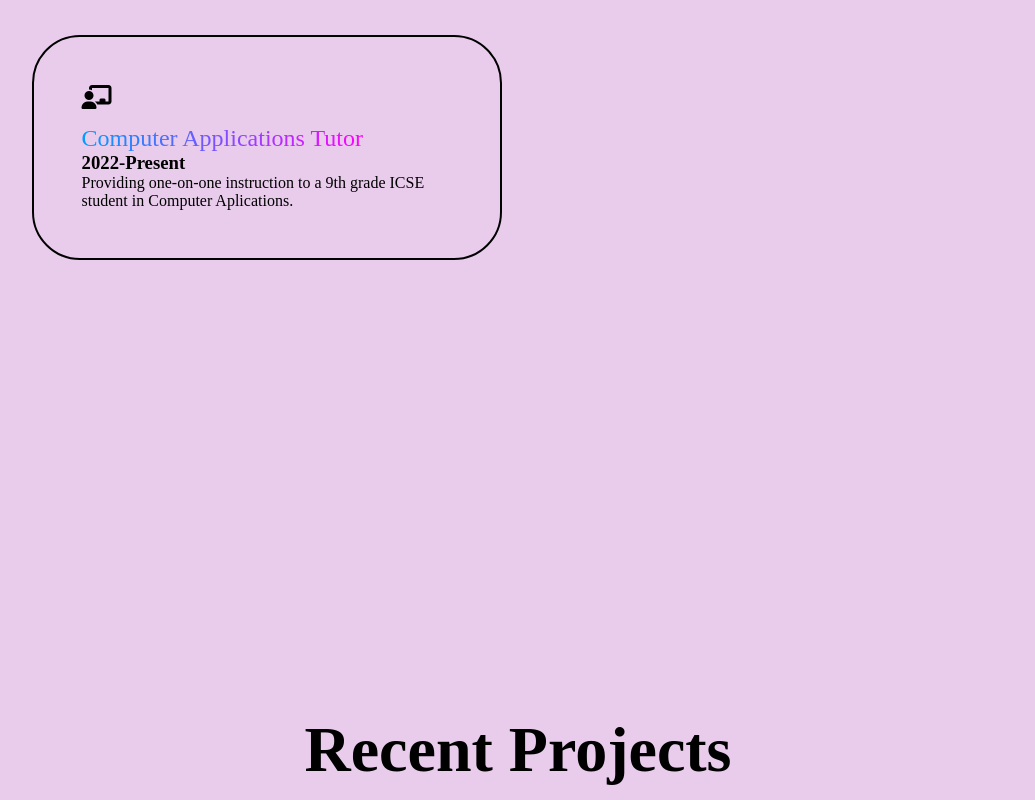
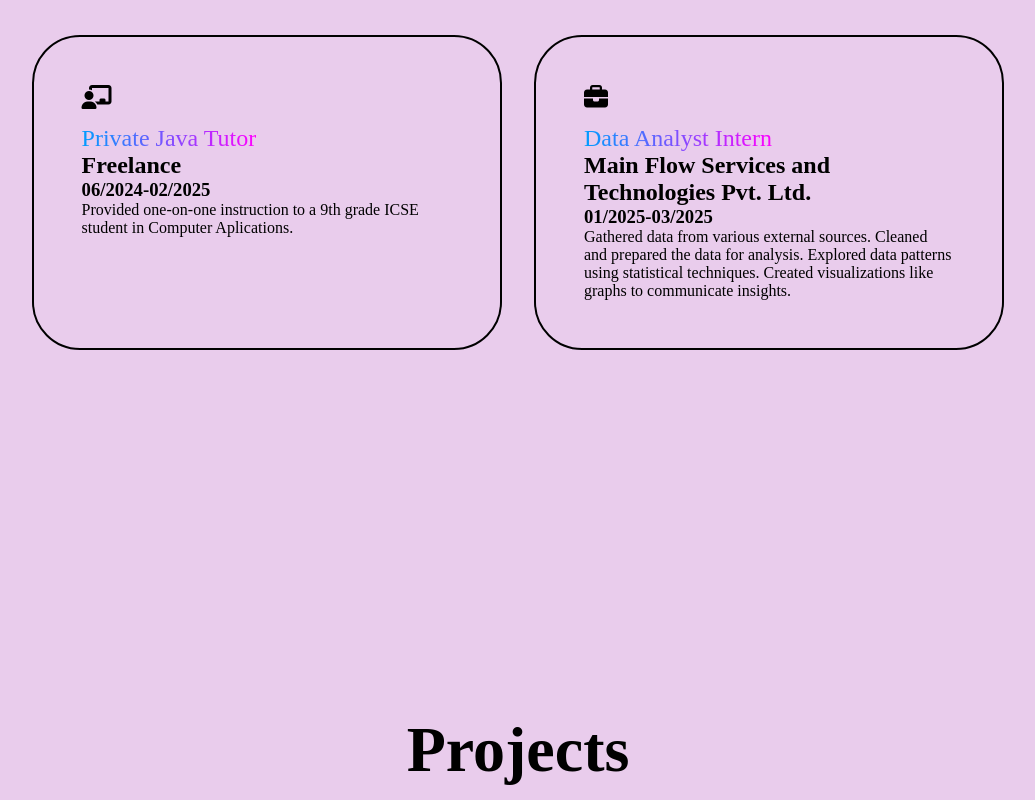
Before and after one commit to riya1113/Portfolio, a plain HTML site: page index.html in a window 1280 px wide. Shown: the part 1980-2780 px from the top of the page, without its empty margins (122-1157 px from the left). Drawn offline with Linux system fonts and the light colour scheme.

Commit message:
Update index.html

```diff
--- a/index.html
+++ b/index.html
@@ -72,7 +72,7 @@
 
 
           <div class="btn-group" >
-           <a href="https://drive.google.com/file/d/196rkQYK-q5EyGzArBqg-ucJ6YuqgEZdb/view?usp=drivesdk"><div class="btn">Download Resume</div></a>
+           <a href="https://drive.google.com/file/d/15pG45b2Ts0Y_EVCiM8tFXX1ryERzC3Fw/view?usp=drivesdk"><div class="btn">Download Resume</div></a>
 
           </div>
 
@@ -130,12 +130,26 @@
       <div class="grid">
         <div class="grid-card">
           <i class="fa-solid fa-chalkboard-user"></i>
-          <span>Computer Applications Tutor</span>
-          <h3>2022-Present</h3>
-          <p>Providing one-on-one instruction to a 9th grade ICSE student in Computer Aplications.</p>
+          <span>Private Java Tutor</span>
+          <h2>Freelance</h2>
+          <h3>06/2024-02/2025</h3>
+          <p>Provided one-on-one instruction to a 9th grade ICSE student in Computer Aplications.</p>
 
 
         </div>
+
+        <div class="grid-card">
+          <i class="fa-solid fa-briefcase"></i>
+          <span>Data Analyst Intern</span>
+          <h2>Main Flow Services and Technologies Pvt. Ltd.</h2>
+          <h3>01/2025-03/2025</h3>
+          <p>Gathered data from various external sources. Cleaned and prepared the data for analysis.
+            Explored data patterns using statistical techniques. Created visualizations like graphs to communicate insights.
+          </p>
+
+
+        </div>
+
       </div>
 
 
@@ -145,7 +159,7 @@
   <section id="projects" class="projects">
 
 
-    <h2 class="section-title">Recent Projects</h2>
+    <h2 class="section-title">Projects</h2>
     <div class="projects-grid">
       <div class="project-card">
         <img src="ch.png" alt="">
```
